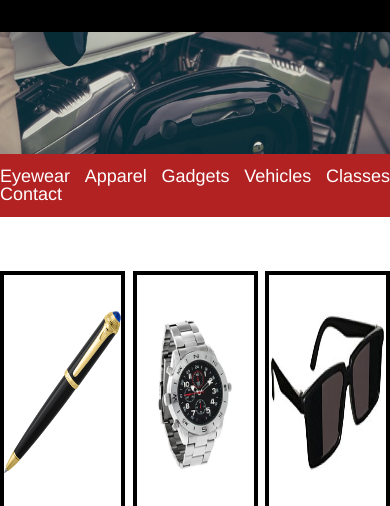
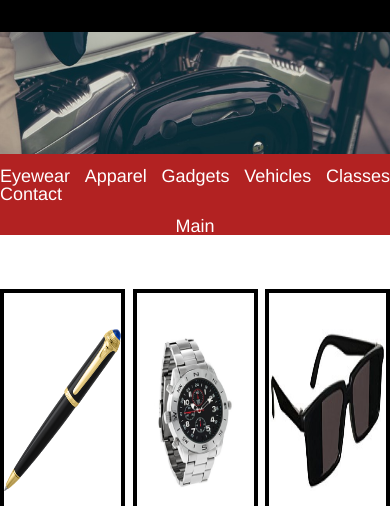
Before and after one commit to Doe85/Secret_Agent_Supply, a plain HTML site: page index.html in a window 390 px wide. Shown: the part 338-844 px from the top of the page. Drawn offline with Linux system fonts and the light colour scheme.

Commit message:
Updated for review.

```diff
--- a/Resources/CSS/style.css
+++ b/Resources/CSS/style.css
@@ -169,3 +169,11 @@ footer {
   align-items: center;
   height: 5rem;
 }
+
+/* Media queries */
+
+@media only screen and (max-width: 1024px) {
+  #navlistmobile {
+    text-align: center;
+  }
+}
--- a/index.html
+++ b/index.html
@@ -67,8 +67,18 @@
             </div>
 
           </div>
+        </div>
 
-        </div>
+        <div class="container">
+          <div id="navlistmobile">
+
+            <div class="nav_eyewear">
+              <span>Main</span>
+            </div>
+
+            </div>
+          </div>
+
       </nav>
 
 
```
